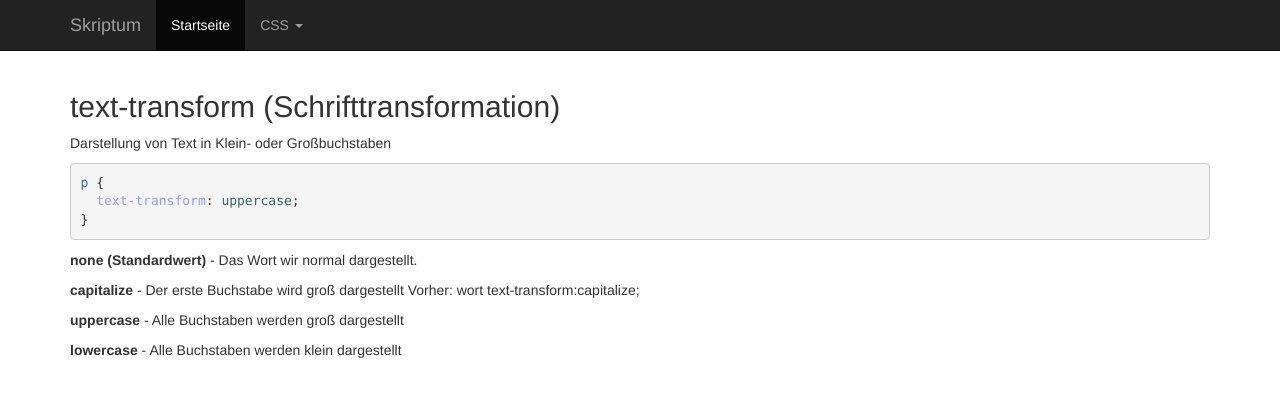
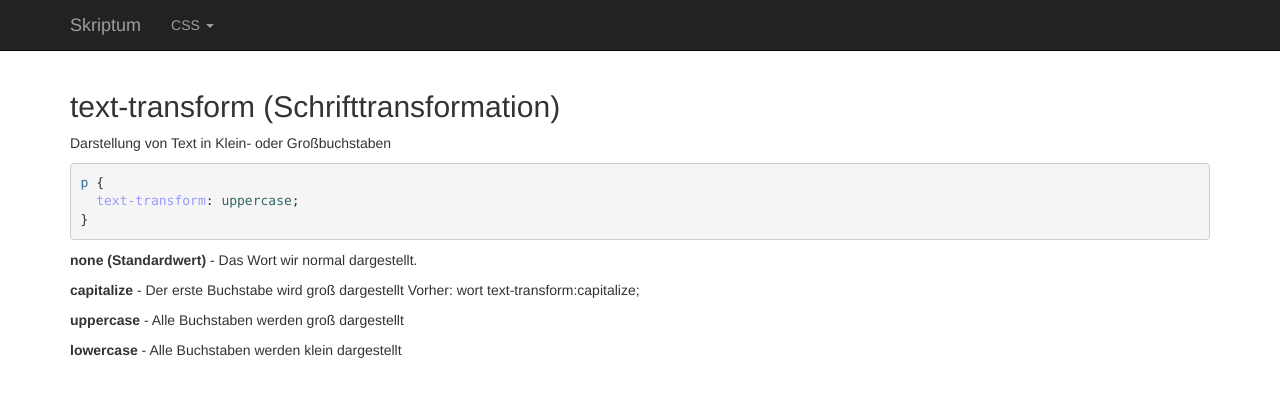
Before and after one commit to matuzo/skriptum, a Jekyll site: the page built from _skriptum/textformatierung.md, in a window 1280 px wide. Shown: the top 397 px of the page. Built offline with Jekyll 4.4.1, drawn with Linux system fonts in a browser that asks for light colours.

Commit message:
fix paths

```diff
--- a/_config.yml
+++ b/_config.yml
@@ -3,3 +3,5 @@
 collections:
   skriptum:
     output: true
+
+baseurl: /skriptum/
--- a/_includes/footer.html
+++ b/_includes/footer.html
@@ -1,6 +1,6 @@
 	</div> <!-- /.container -->
 
-	<script src="/assets/script.min.js"></script>
+	<script src="{{site.baseurl}}assets/script.min.js"></script>
 
 </body>
 </html>
--- a/_includes/header.html
+++ b/_includes/header.html
@@ -4,7 +4,7 @@
 	<meta charset="UTF-8">
 	<title>Skriptum - {{ page.title }} </title>
 
-		<link rel="stylesheet" href="/assets/style.min.css">
+		<link rel="stylesheet" href="{{site.baseurl}}assets/style.min.css">
 </head>
 <body>
 
@@ -18,16 +18,15 @@
 					<span class="icon-bar"></span>
 				</button>
 
-				<a class="navbar-brand" href="/">Skriptum</a>
+				<a class="navbar-brand" href="{{site.baseurl}}">Skriptum</a>
 			</div>
 			<div id="navbar" class="navbar-collapse collapse">
 				<ul class="nav navbar-nav">
-					<li class="active"><a href="#">Startseite</a></li>
 					<li class="dropdown">
 						<a href="#" class="dropdown-toggle" data-toggle="dropdown" role="button" aria-haspopup="true" aria-expanded="false">CSS <span class="caret"></span></a>
 
 						<ul class="dropdown-menu">
-							<li><a href="/htmlcss/textformatierung/">Textformatierung</a></li>
+							<li><a href="{{site.baseurl}}htmlcss/textformatierung/">Textformatierung</a></li>
 						</ul>
 					</li>
 					<!-- <li><a href="#contact">Links</a></li> -->
```
Also changed, not shown: 2 other files.
